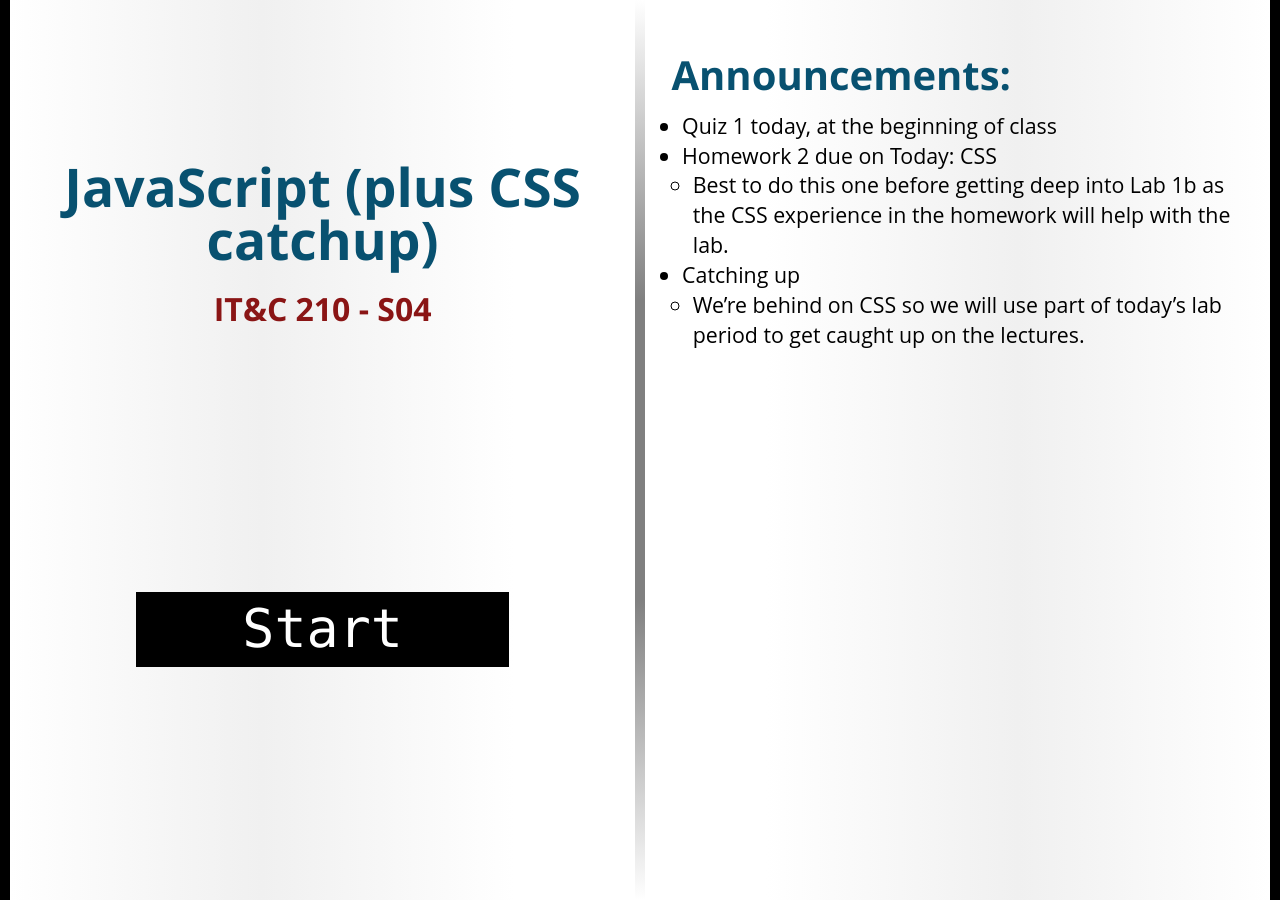
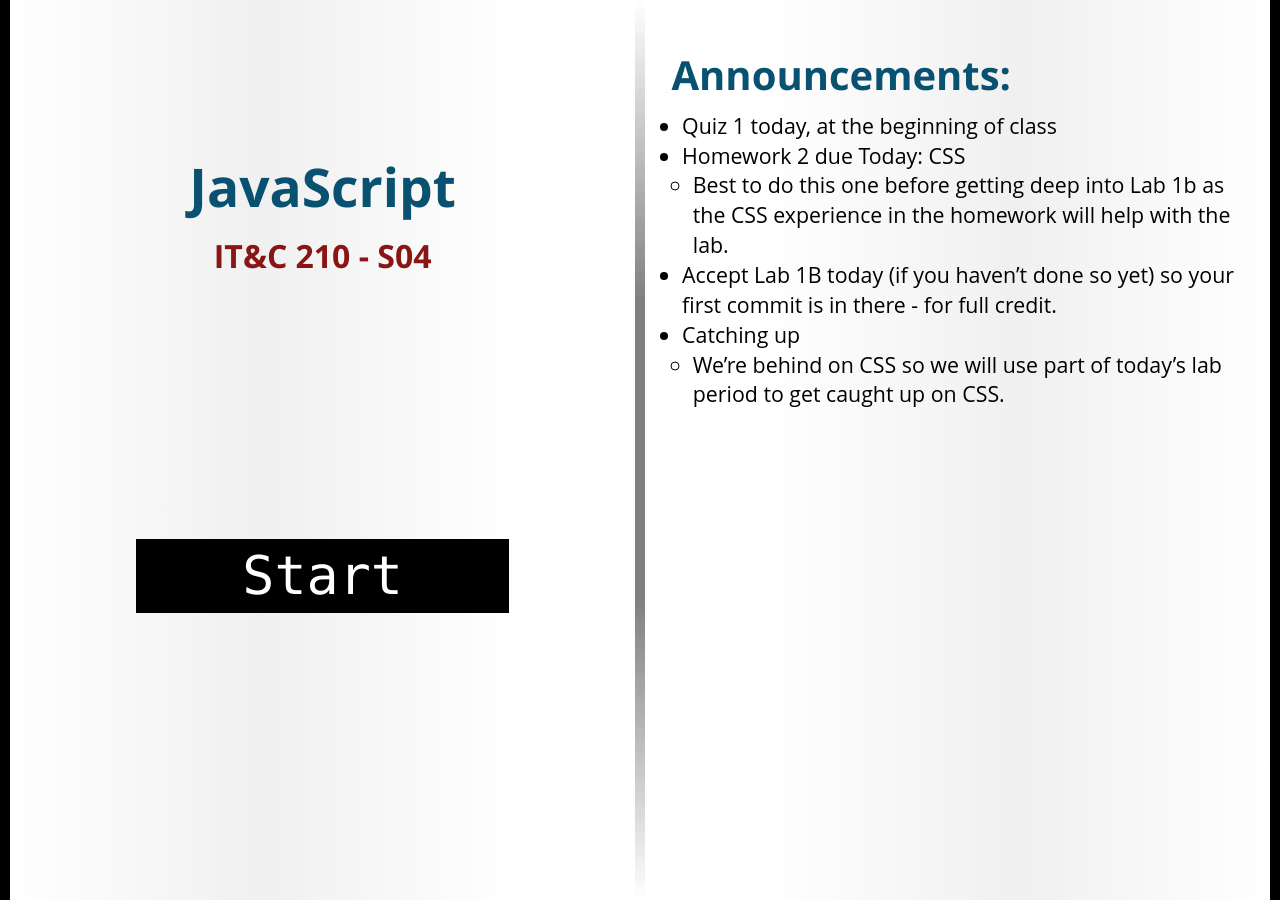
Before and after one commit to BYU-ITC-210/BYU-ITC-210.github.io, a Jekyll site: the page built from _welcome/S04.md, in a window 1280 px wide. Built offline with Jekyll 4.4.1, drawn with Linux system fonts in a browser that asks for light colours; some web fonts are replaced.

Commit message:
Welcome S04

```diff
--- a/_welcome/S04.md
+++ b/_welcome/S04.md
@@ -1,10 +1,11 @@
 ---
-title: JavaScript (plus CSS catchup)
+title: JavaScript
 session: S04
 quiz: prolog
 ---
 * Quiz 1 today, at the beginning of class
-* Homework 2 due on Today: CSS
+* Homework 2 due Today: CSS
     * Best to do this one before getting deep into Lab 1b as the CSS experience in the homework will help with the lab.
+* Accept Lab 1B today (if you haven't done so yet) so your first commit is in there - for full credit.
 * Catching up
-    * We're behind on CSS so we will use part of today's lab period to get caught up on the lectures.
+    * We're behind on CSS so we will use part of today's lab period to get caught up on CSS.
```
